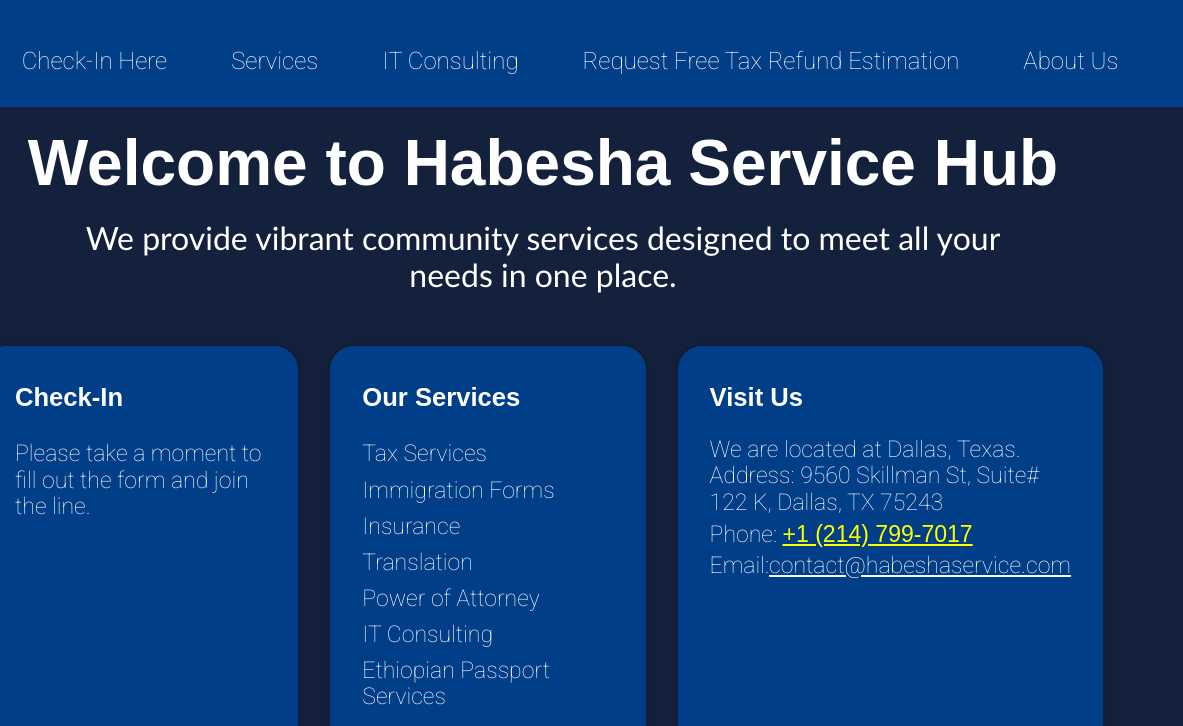
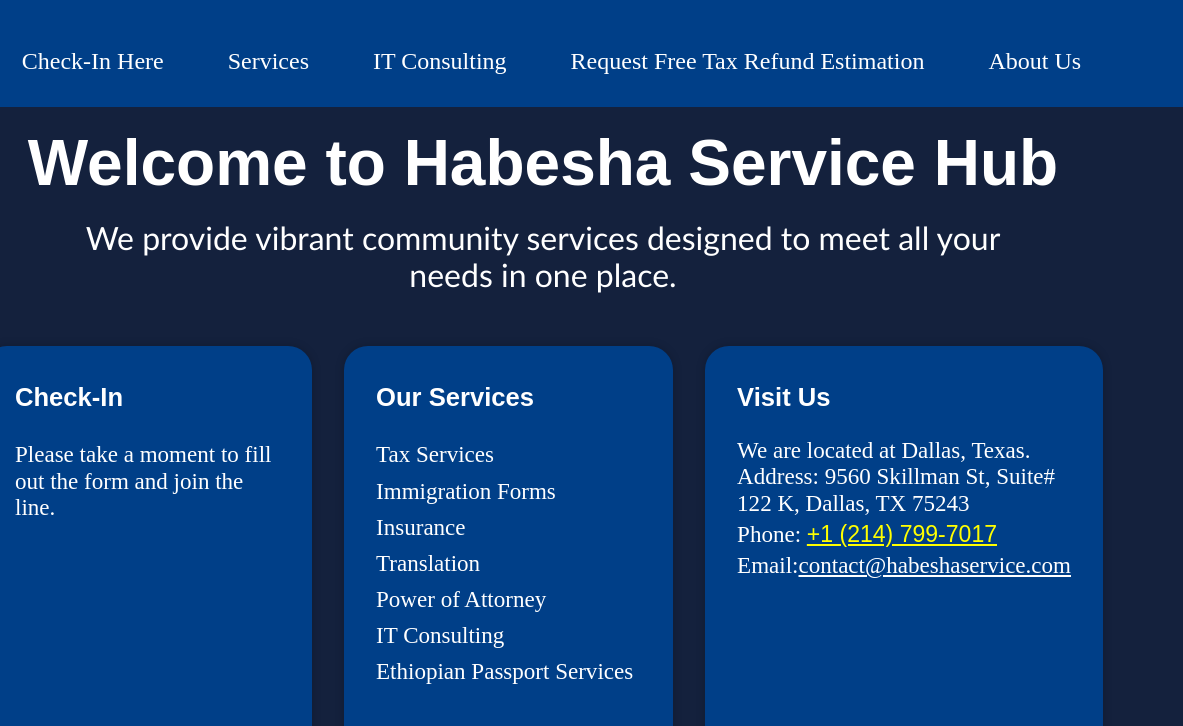
Before and after one commit to Zemenu-Ambelu/HabeshaServiceHub, a plain HTML site: page index.html in a window 1280 px wide. Shown: the top 726 px of the page, 97-1280 px from the left. Drawn offline with nearby package versions, Linux system fonts and the light colour scheme; a script that the page names is missing.

Commit message:
Update style1.css_Serif

```diff
--- a/css/style1.css
+++ b/css/style1.css
@@ -15,6 +15,7 @@
 .headerNav{
   display:flex;
   background: rgb(0, 63, 136);
+  font-family:serif;
   color: rgb(233, 236, 241);
 }
 .navLogo{
@@ -34,7 +35,7 @@
   text-decoration: none;
   color: white;
   font-size: 1.5rem;
-  font-family:roboto;
+  font-family:serif;
 }
 .phone{
   color: yellow;
@@ -85,14 +86,14 @@
 }
 .column p{
   margin: 0;
-  font-family: roboto;
+  font-family:serif;
   color: white;
 }
 .column ul{
   padding: 0 0 2.5rem 0;
   margin: 0;
   font-size: 1.4rem;
-  font-family: roboto;
+  font-family:serif;
   font-size: 1.8vw;
   color: white;
 }
```
